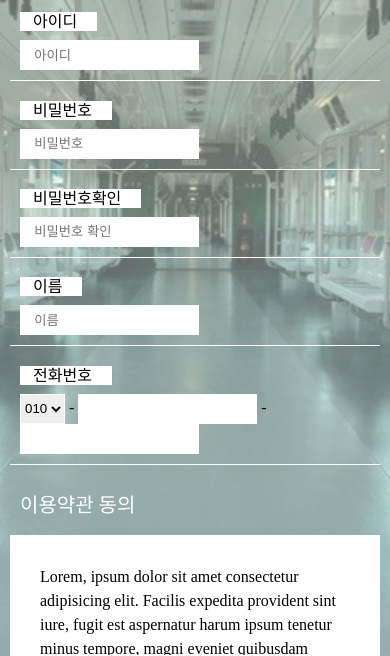
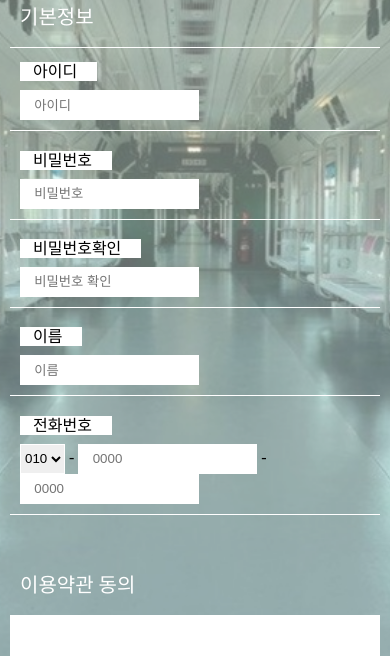
Before and after one commit to whgustj0831/metro, a plain HTML site: page join.html in a window 390 px wide. Shown: the part 188-844 px from the top of the page. Drawn offline with Linux system fonts and the light colour scheme.

Commit message:
Add files via upload

```diff
--- a/css/join.css
+++ b/css/join.css
@@ -29,7 +29,7 @@ body {
 }
 
 .joinPage .joinBox {
-  padding-top: 50px;
+  padding-top: 90px;
 }
 .joinPage .joinBox p {
   line-height: 1.5em;
@@ -49,7 +49,7 @@ body {
   height: 40px;
   border: none;
   background: #fff;
-  margin: 30px 10px;
+  margin: 70px 10px;
   border-radius: 8px;
   color: #000;
   font-size: 20px;
@@ -63,7 +63,7 @@ body {
 
 .joinPage .joinBox form h3 {
   font-size: 18px;
-  padding: 20px 10px;
+  padding: 30px 10px 20px 10px;
   /* font-weight: bold; */
   font-size: 20px;
   color: #fff;
@@ -115,9 +115,12 @@ body {
   padding: 10px;
 }
 
+.joinPage .joinBox form .hh {
+  margin-top: 20px;
+}
 .joinPage .joinBox form .agree {
   background: #fff;
-  padding: 20px 20px 10px 20px;
+  padding: 30px 20px 10px 20px;
 }
 .joinPage .joinBox form .agree > div {
   background: #fff;
@@ -125,7 +128,7 @@ body {
   overflow-y: auto;
   line-height: 1.5;
   padding: 10px;
-  margin-bottom: 10px;
+  margin-bottom: 20px;
 }
 .joinPage .joinBox form .agree input {
   margin-left: 10px;
--- a/join.html
+++ b/join.html
@@ -93,16 +93,16 @@
                                         <option value="010">010</option>
                                     </select>
                                     -
-                                    <input type="text" id="hp1" name="hp1">
+                                    <input type="text" id="hp1" name="hp1" placeholder="0000">
                                     -
-                                    <input type="text" id="hp2" name="hp2">
+                                    <input type="text" id="hp2" name="hp2" placeholder="0000">
                                 </div>
                             </li>
                         </ul>
                     </fieldset>
                     <fieldset>
                         <legend>이용약관개인정보수집동의</legend>
-                        <h3>이용약관 동의</h3>
+                        <h3 class="hh">이용약관 동의</h3>
                         <div class="agree">
                             <div class="guide">
                                 Lorem, ipsum dolor sit amet consectetur adipisicing elit. Facilis expedita provident sint iure, fugit est aspernatur harum ipsum tenetur minus tempore, magni eveniet quibusdam magnam repellendus ea architecto culpa earum!
```
Also changed, not shown: css/record.css (+2 -8 lines).
